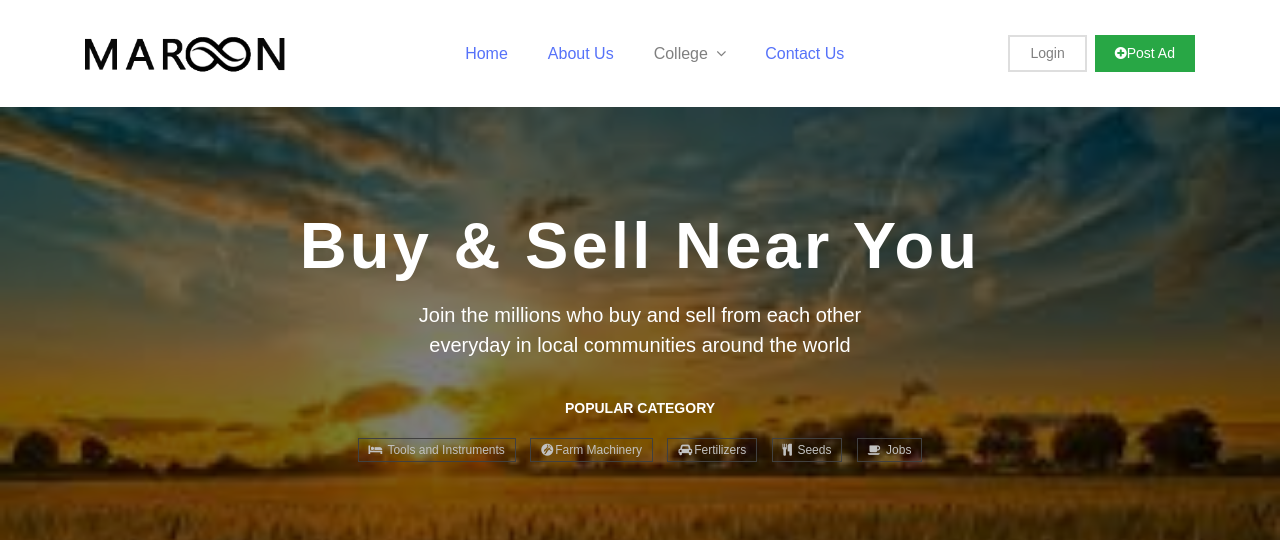
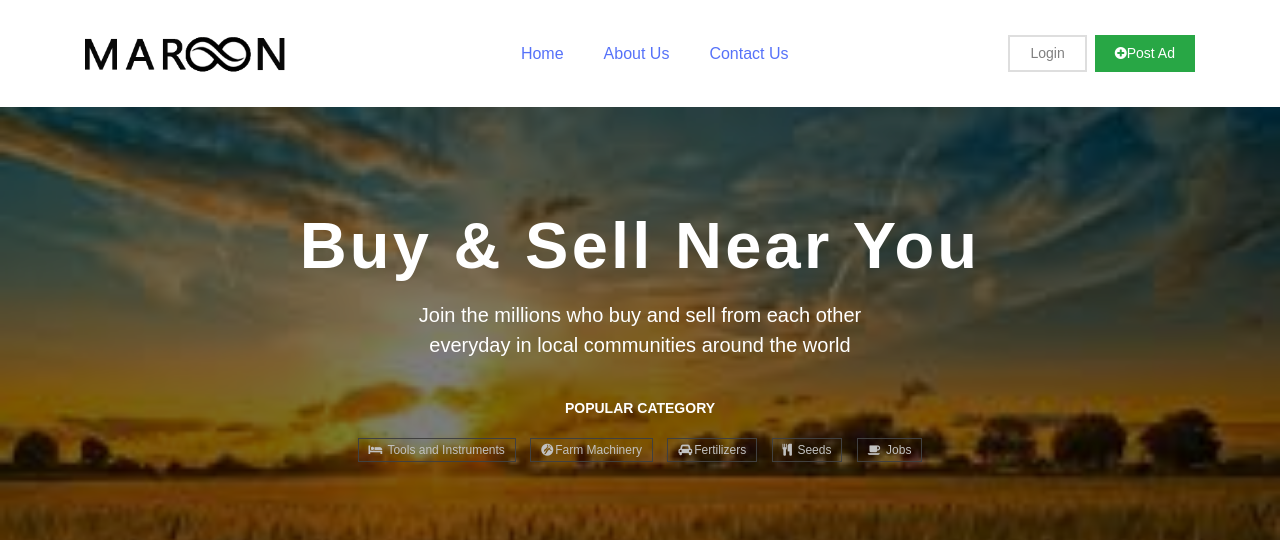
Before and after one commit to piyushbhutani1999/farmers_app, a Django app: page /account/aboutus/ in a window 1280 px wide. Shown: the top 540 px of the page. Run offline with Django 3.2, Linux system fonts and the light colour scheme; some libraries are stand-ins or nearby versions; some web fonts are replaced.

Commit message:
base modified

```diff
--- a/templates/base.html
+++ b/templates/base.html
@@ -83,13 +83,6 @@
 							</li>
                             {% endif %}
 
-							<li class="nav-item dropdown dropdown-slide">
-								<a class="nav-link dropdown-toggle" href="" data-toggle="dropdown" aria-haspopup="true" aria-expanded="false">
-									College <span><i class="fa fa-angle-down"></i></span>
-								</a>
-								<!-- Dropdown list -->
-
-							</li>
 							<li class="nav-item active">
 								<a class="nav-link" href="{%url 'accounts:contactus'%}">Contact Us</a>
 							</li>
```
